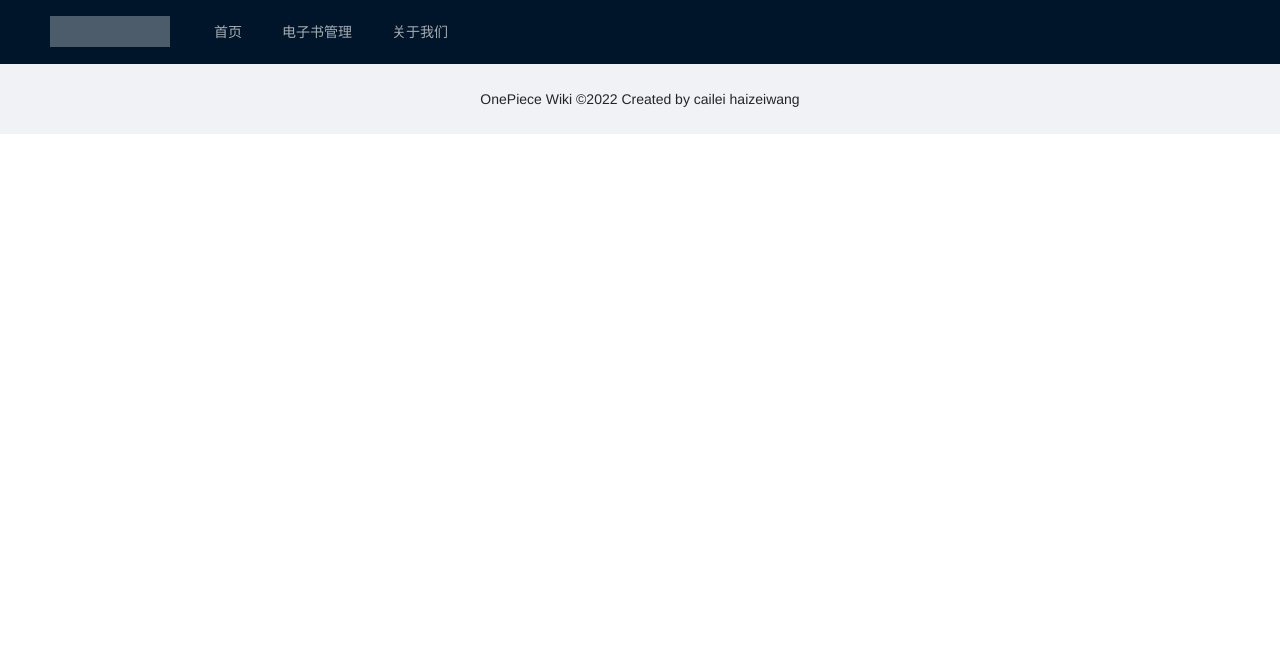
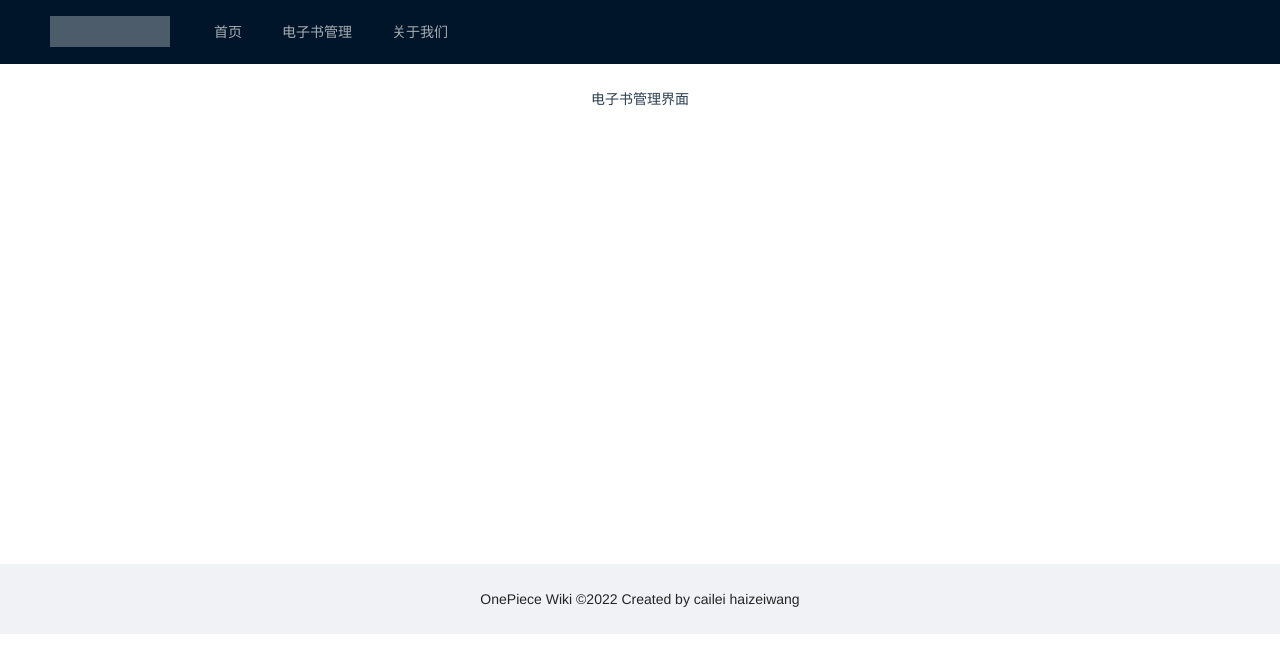
Before and after one commit to cailei1/mywiki, a Vue app in the folder web/: page /ebook_manager in a window 1280 px wide. Shown: the top 672 px of the page. Built offline with nearby package versions, Linux system fonts and the light colour scheme; no server answers.

Commit message:
修改电子书管理界面

```diff
--- a/web/src/views/admin/EbookManagerPage.vue
+++ b/web/src/views/admin/EbookManagerPage.vue
@@ -1,3 +1,10 @@
 <template>
-    <div class="EbookManager"></div>
+    <a-layout>
+        <a-layout-content
+                :style="{ background: '#fff', padding: '24px', margin: 0, minHeight: '500px' }"
+        >
+           电子书管理界面
+
+        </a-layout-content>
+    </a-layout>
 </template>
```
